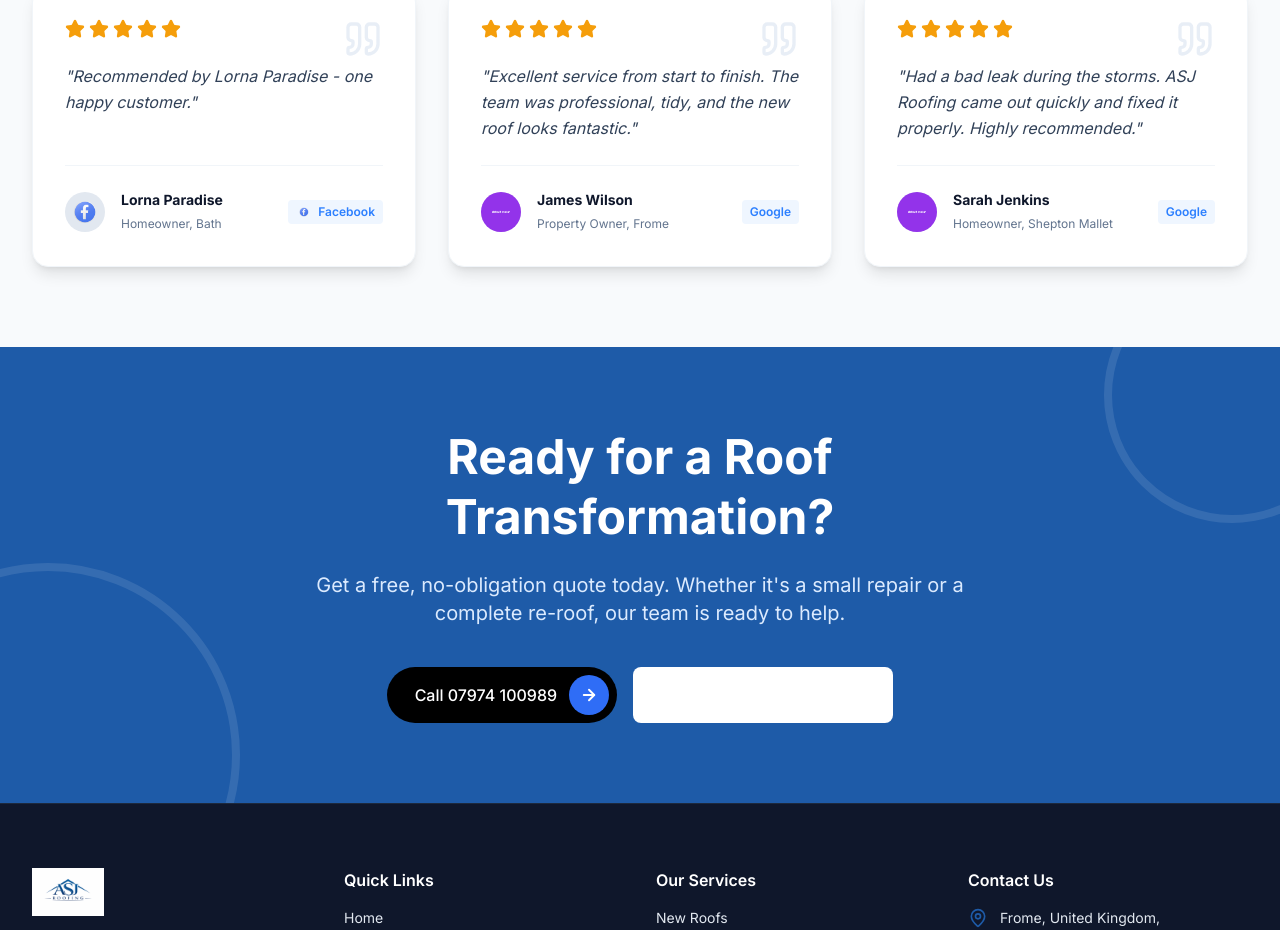
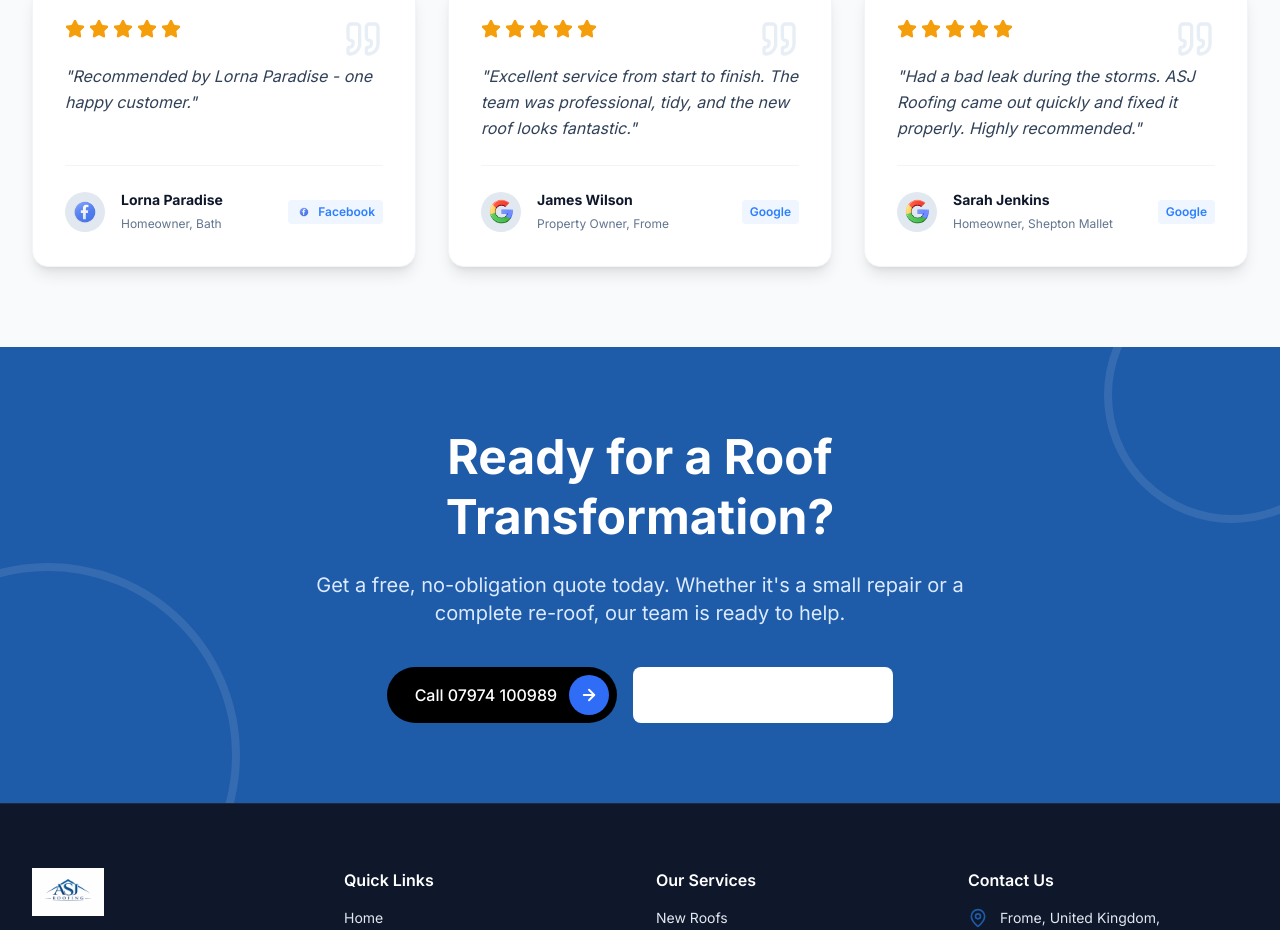
Before and after one commit to razal1113/asjroofing, a Next.js app: page / in a window 1280 px wide. Shown: the part 4100-5030 px from the top of the page. Built offline with nearby package versions, Linux system fonts and the light colour scheme.

Commit message:
Auto-sync after agent response

```diff
--- a/src/components/home/Testimonials.tsx
+++ b/src/components/home/Testimonials.tsx
@@ -18,7 +18,7 @@ const testimonials = [
         author: "James Wilson",
         role: "Property Owner, Frome",
         content: "Excellent service from start to finish. The team was professional, tidy, and the new roof looks fantastic.",
-        avatar: PLACEHOLDERS.AVATAR_DEFAULT,
+        avatar: "/images/google-logo.png",
         rating: 5,
         source: "Google"
     },
@@ -26,7 +26,7 @@ const testimonials = [
         author: "Sarah Jenkins",
         role: "Homeowner, Shepton Mallet",
         content: "Had a bad leak during the storms. ASJ Roofing came out quickly and fixed it properly. Highly recommended.",
-        avatar: PLACEHOLDERS.AVATAR_DEFAULT,
+        avatar: "/images/google-logo.png",
         rating: 5,
         source: "Google"
     }
```
Also changed, not shown: public/images/google-logo.png (added).
